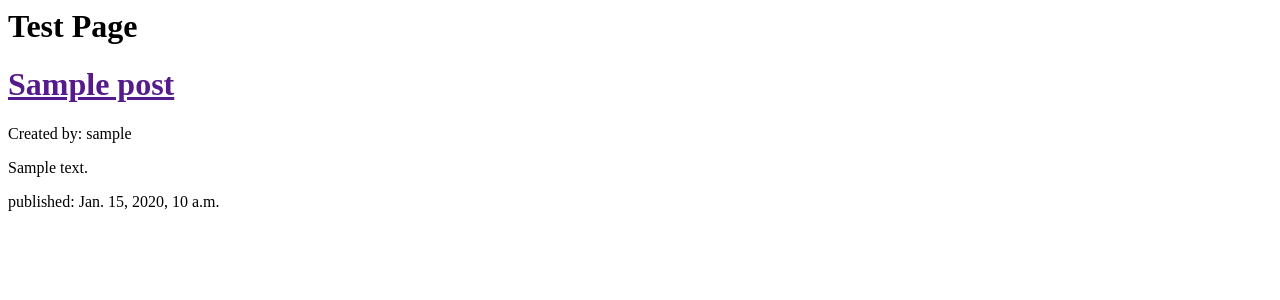
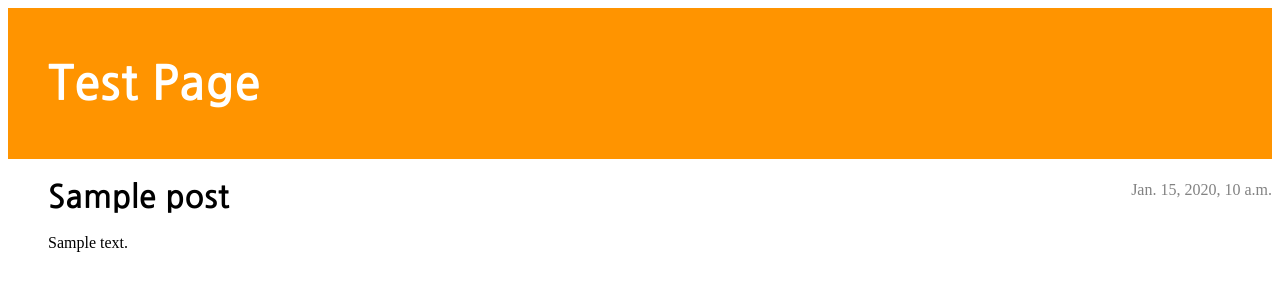
Before and after one commit to pjyi2147/my-first-blog, a Django app: page / in a window 1280 px wide. Shown: the top 300 px of the page. Run offline with Django 3.2, Linux system fonts and the light colour scheme; tables that the repository leaves empty hold one stand-in row (values such as "Sample post"); some libraries are stand-ins or nearby versions.

Commit message:
css 파일 추가 & 스타일 적용

```diff
--- /dev/null
+++ b/blog/static/css/blog.css
@@ -0,0 +1,48 @@
+.page-header {
+    background-color: #ff9400;
+    margin-top: 0;
+    padding: 20px 20px 20px 40px;
+}
+
+.page-header h1, .page-header h1 a, .page-header h1 a:visited, .page-header h1 a:active {
+    color: #ffffff;
+    font-size: 36pt;
+    text-decoration: none;
+}
+
+.content {
+    margin-left: 40px;
+}
+
+h1, h2, h3, h4 {
+
+    font-family: 'Nanum Gothic', serif;
+}
+
+.date {
+    float: right;
+    color: #828282;
+}
+
+.save {
+    float: right;
+}
+
+.post-form textarea, .post-form input {
+    width: 100%;
+}
+
+.top-menu, .top-menu:hover, .top-menu:visited {
+    color: #ffffff;
+    float: right;
+    font-size: 26pt;
+    margin-right: 20px;
+}
+
+.post {
+    margin-bottom: 70px;
+}
+
+.post h1 a, .post h1 a:visited {
+    color: #000000;
+}
--- a/blog/templates/blog/post_list.html
+++ b/blog/templates/blog/post_list.html
@@ -1,20 +1,31 @@
+{% load staticfiles %}
 <html>
   <head>
+    <link href="http://fonts.googleapis.com/earlyaccess/nanumgothic.css" rel="stylesheet" type="text/css">
+    <link rel="stylesheet" href="{% static 'css/blog.css' %}">
+    <link rel="stylesheet" href="//maxcdn.bootstrapcdn.com/bootstrap/3.2.0/css/bootstrap-theme.min.css">
     <title> Patrick's blog</title>
   </head>
   <body>
-    <div>
+    <div class="page-header">
       <h1>Test Page</h1>
     </div>
 
-{% for post in posts %}
-    <div>
-        <h1><a href="">{{ post.title }}</a></h1>
-        <p>Created by: {{ post.author }}</p>
-	<p>{{ post.text|linebreaksbr }}</p>
-	<p>published: {{ post.published_date }}</p>
+    <div class="content container">
+        <div class="row">
+            <div class="col-md-8">
+                {% for post in posts %}
+                    <div class="post">
+                        <div class="date">
+                            {{ post.published_date }}
+                        </div>
+                        <h1>{{ post.title }}</h1>
+                        <p>{{ post.text|linebreaksbr }}</p>
+                    </div>
+                {% endfor %}
+            </div>
+        </div>
     </div>
-{% endfor %}
 
   </body>
 </html>
```
